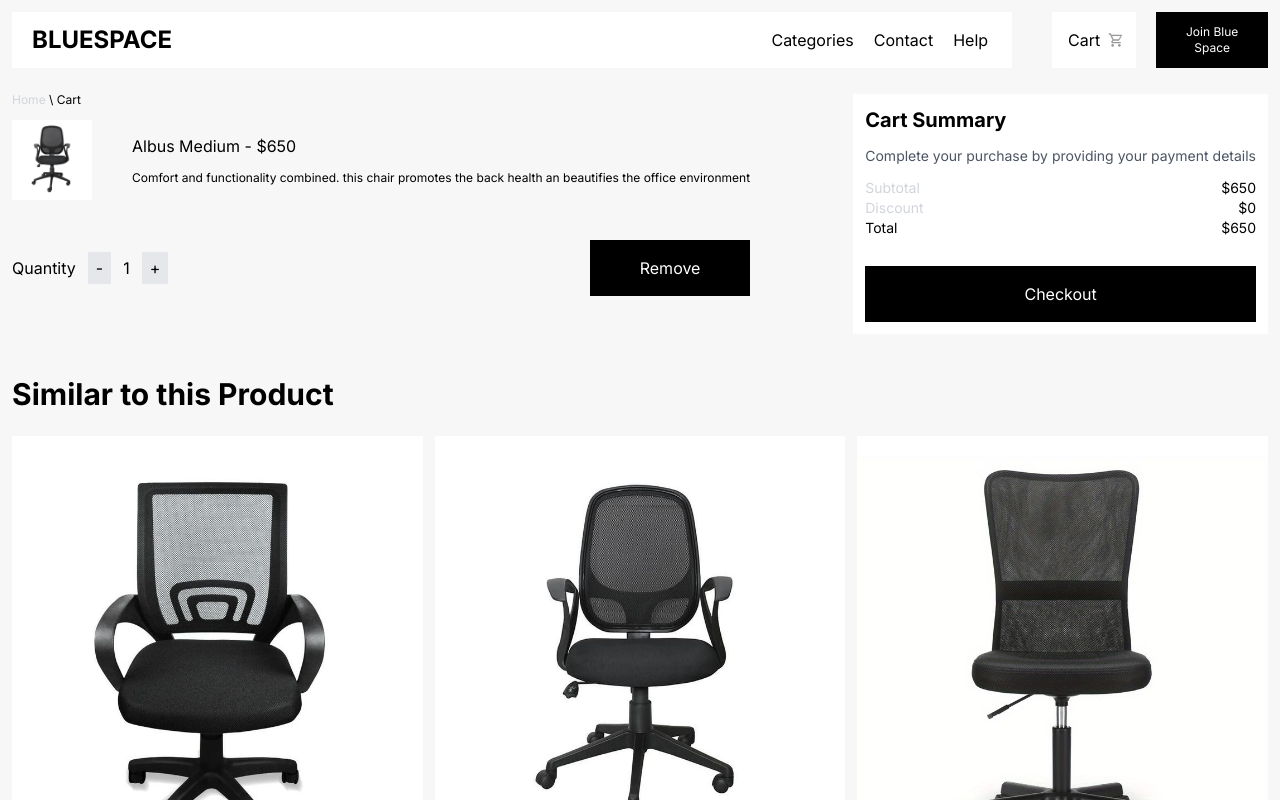
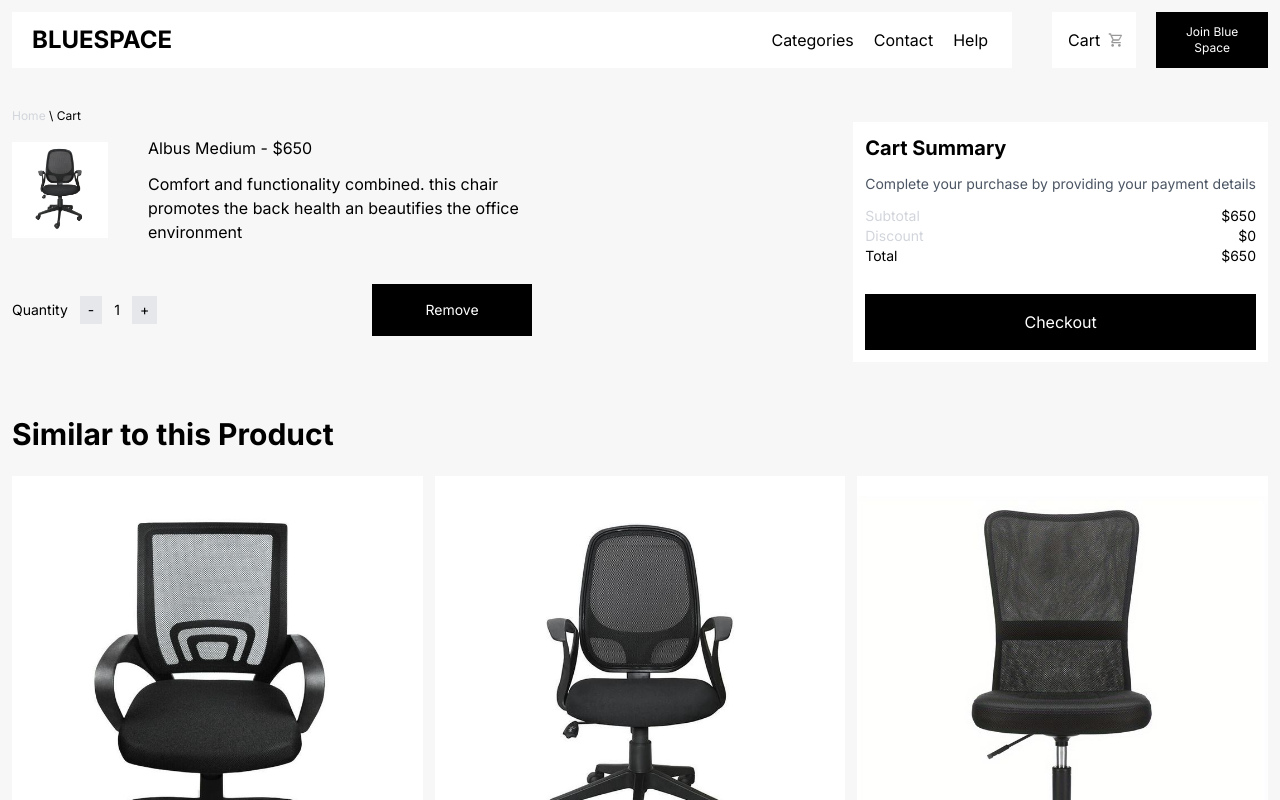
Before and after one commit to Amelss/timbus-cloud-shop, a React (Vite) app: page /Cart in a window 1280 px wide. Shown: the top 800 px of the page. Built offline with nearby package versions, Linux system fonts and the light colour scheme.

Commit message:
adding cart font size changes

```diff
--- a/src/Components/Cart.jsx
+++ b/src/Components/Cart.jsx
@@ -27,20 +27,20 @@ const handleQuantityChange = (amount) => {
 
   return (
     <div>
-      <div className="block xl:flex items-center justify-between mt-6">
+      <div className="block xl:flex items-center justify-between mt-10">
         <div>
           <p className="text-xs mb-3">
-            <span className="text-gray-300">Home </span>\ Cart
+            <span className="text-gray-300 mb-10">Home </span>\ Cart
           </p>
           <div className="flex items-center justify-between mb-10">
             <img
               src="/products/black-office-chairs-3.jpeg"
               alt="Product image"
-              className="w-20"
+              className="w-20 xl:w-24"
             />
             <div className="ml-10">
               <h1 className="mb-3">Albus Medium - $650</h1>
-              <p className="text-xs xl:text-md">
+              <p className="text-xs xl:text-base xl:w-96">
                 Comfort and functionality combined. this chair promotes the back
                 health an beautifies the office environment
               </p>
@@ -48,17 +48,17 @@ const handleQuantityChange = (amount) => {
           </div>
           <div className="flex items-center justify-between mb-10">
             <div className="flex items-center">
-              <p>Quantity</p>
+              <p className="text-sm">Quantity</p>
               <div className="flex items-center ml-3">
                 <button
-                  className="px-2 py-1 bg-gray-200"
+                  className="px-2 py-1 bg-gray-200 text-sm"
                   onClick={() => handleQuantityChange(-1)}
                 >
                   -
                 </button>
-                <p className="px-3">{quantity}</p>
+                <p className="px-3 text-sm">{quantity}</p>
                 <button
-                  className="px-2 py-1 bg-gray-200"
+                  className="px-2 py-1 bg-gray-200 text-sm"
                   onClick={() => handleQuantityChange(1)}
                 >
                   +
@@ -66,7 +66,7 @@ const handleQuantityChange = (amount) => {
               </div>
             </div>
 
-            <button className="bg-black text-white p-4 w-40">Remove</button>
+            <button className="bg-black text-white p-4 w-40 text-sm">Remove</button>
           </div>
         </div>
 
--- a/src/output.css
+++ b/src/output.css
@@ -650,6 +650,14 @@ video {
   margin-bottom: 2.5rem;
 }
 
+.mt-20{
+  margin-top: 5rem;
+}
+
+.mb-14{
+  margin-bottom: 3.5rem;
+}
+
 .block{
   display: block;
 }
@@ -1076,6 +1084,14 @@ video {
     width: auto;
   }
 
+  .xl\:w-40{
+    width: 10rem;
+  }
+
+  .xl\:w-24{
+    width: 6rem;
+  }
+
   .xl\:grid-cols-3{
     grid-template-columns: repeat(3, minmax(0, 1fr));
   }
@@ -1112,4 +1128,9 @@ video {
     font-size: 1.875rem;
     line-height: 2.25rem;
   }
+
+  .xl\:text-sm{
+    font-size: 0.875rem;
+    line-height: 1.25rem;
+  }
 }
```
